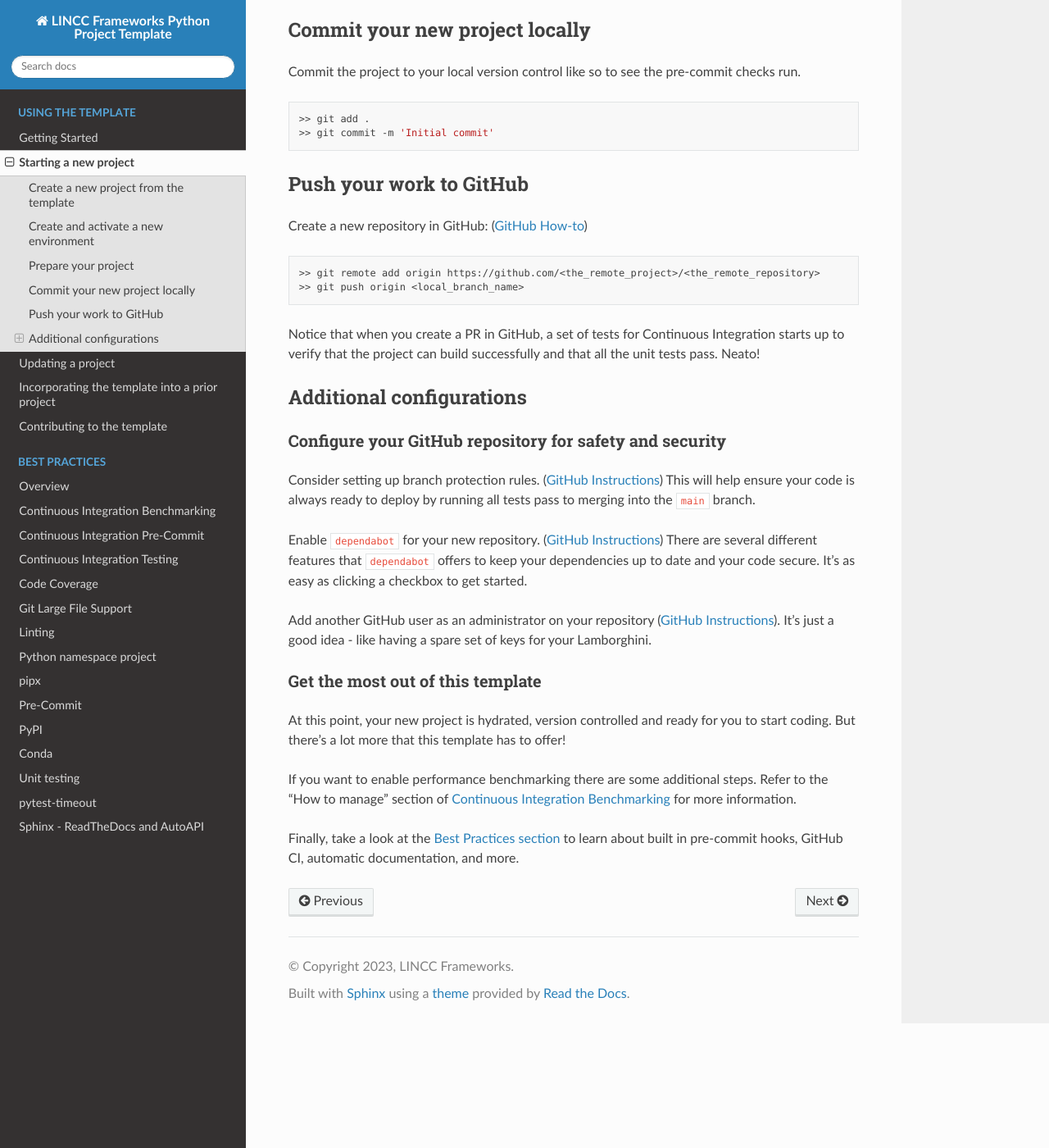
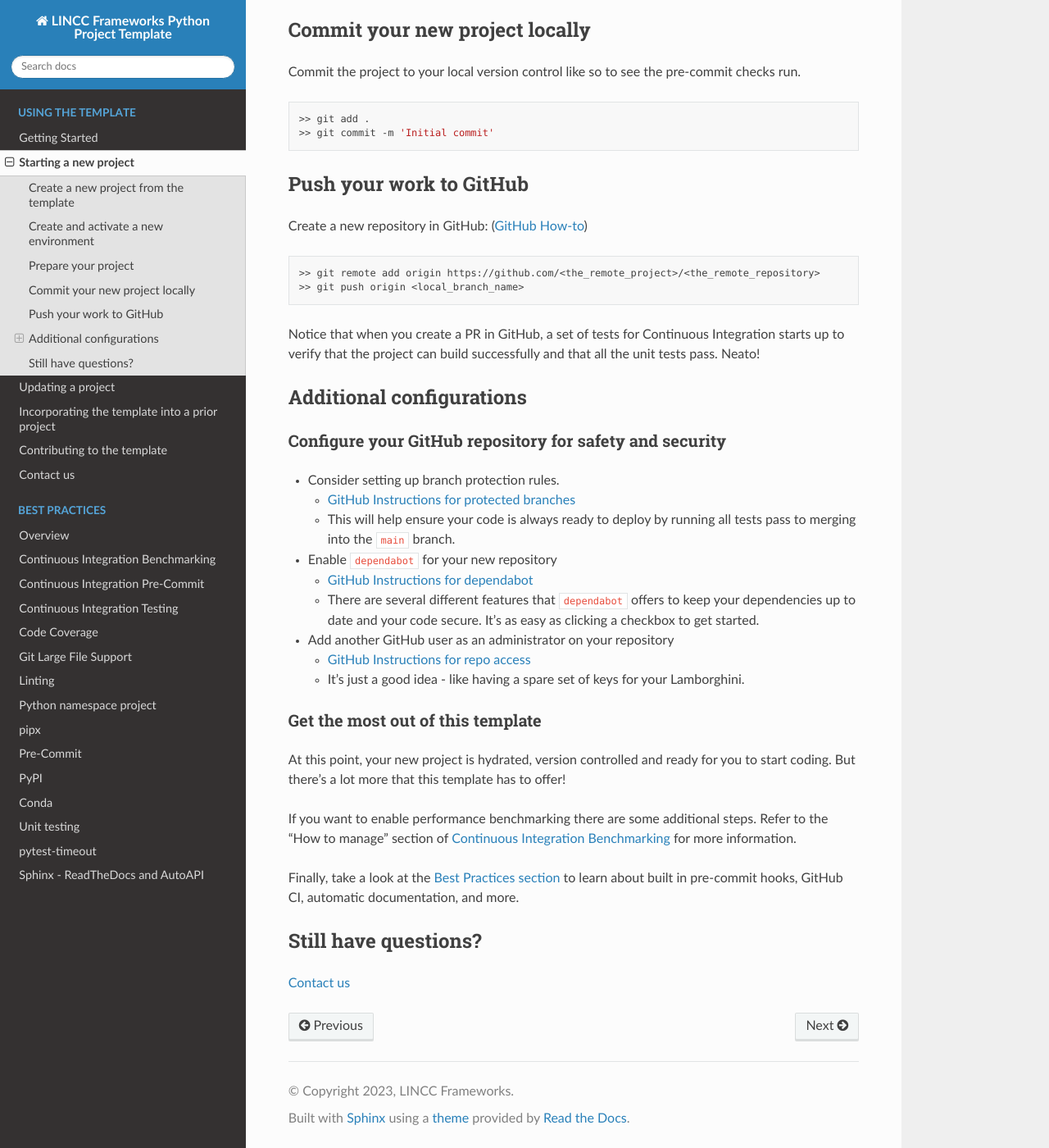
Before and after one commit to lincc-frameworks/python-project-template, a Sphinx documentation site: the page built from docs/source/new_project.rst, in a window 1280 px wide and 1400 px high, scrolled down 2698 px. Shown: the whole window at 82% size. Built offline with Sphinx 7.4.7 and the Read the Docs theme 2.0.0, drawn with Linux system fonts in a browser that asks for light colours; the version number could not be read and is left out.

Commit message:
Add page for contact information. (#350)

```diff
--- a/docs/index.rst
+++ b/docs/index.rst
@@ -7,6 +7,9 @@
 to focus on writing code.
 
 We think it's really neat, and we hope you do to!
+
+If you find it useful, or have any questions or concerns when using the template,
+please :doc:`/source/contact`
 
 .. important::
    These instructions assume you are using ``copier`` version 8.0 or newer. Some
@@ -21,6 +24,7 @@
    source/update_project
    source/existing_project
    source/contributing
+   source/contact
 
 .. toctree::
    :maxdepth: 1
--- a/docs/practices/overview.rst
+++ b/docs/practices/overview.rst
@@ -21,3 +21,8 @@
 * :doc:`sphinx`
 * :doc:`git-lfs`
 * :doc:`pytest_timeout`
+
+Still have questions?
+--------------------------------
+
+:doc:`/source/contact`
--- a/docs/source/contributing.rst
+++ b/docs/source/contributing.rst
@@ -12,6 +12,8 @@
 
 You can reach the team with bug reports, feature requests, and general inquiries
 by creating a new GitHub issue.
+
+:doc:`/source/contact`
 
 Create a branch
 -------------------------------------------------------------------------------
@@ -56,3 +58,5 @@
 for doing so are here.
 Use your best judgement when incrementing the version. i.e. is this a major,
 minor, or patch fix.
+
+Do you want to help out, but you're not sure how? :doc:`/source/contact`
--- a/docs/source/new_project.rst
+++ b/docs/source/new_project.rst
@@ -166,16 +166,22 @@
 Configure your GitHub repository for safety and security
 ********************************************************
 
-Consider setting up branch protection rules. (`GitHub Instructions <https://docs.github.com/en/repositories/configuring-branches-and-merges-in-your-repository/managing-protected-branches/about-protected-branches#require-pull-request-reviews-before-merging>`_)
-This will help ensure your code is always ready to deploy by running all tests
-pass to merging into the ``main`` branch.
+* Consider setting up branch protection rules.
 
-Enable ``dependabot`` for your new repository. (`GitHub Instructions <https://docs.github.com/en/code-security/getting-started/securing-your-repository#managing-dependabot-security-updates>`_)
-There are several different features that ``dependabot`` offers to keep your dependencies
-up to date and your code secure. It's as easy as clicking a checkbox to get started.
+  * `GitHub Instructions for protected branches <https://docs.github.com/en/repositories/configuring-branches-and-merges-in-your-repository/managing-protected-branches/about-protected-branches#require-pull-request-reviews-before-merging>`_
+  * This will help ensure your code is always ready to deploy by running all tests
+    pass to merging into the ``main`` branch.
 
-Add another GitHub user as an administrator on your repository (`GitHub Instructions <https://docs.github.com/en/repositories/managing-your-repositorys-settings-and-features/managing-repository-settings/managing-teams-and-people-with-access-to-your-repository>`_).
-It's just a good idea - like having a spare set of keys for your Lamborghini.
+* Enable ``dependabot`` for your new repository
+
+  * `GitHub Instructions for dependabot <https://docs.github.com/en/code-security/getting-started/securing-your-repository#managing-dependabot-security-updates>`_
+  * There are several different features that ``dependabot`` offers to keep your dependencies
+    up to date and your code secure. It's as easy as clicking a checkbox to get started.
+
+* Add another GitHub user as an administrator on your repository
+
+  * `GitHub Instructions for repo access <https://docs.github.com/en/repositories/managing-your-repositorys-settings-and-features/managing-repository-settings/managing-teams-and-people-with-access-to-your-repository>`_
+  * It's just a good idea - like having a spare set of keys for your Lamborghini.
 
 Get the most out of this template
 *********************************
@@ -188,3 +194,8 @@
 
 Finally, take a look at the :doc:`Best Practices section <../practices/overview>` to learn about
 built in pre-commit hooks, GitHub CI, automatic documentation, and more.
+
+Still have questions?
+-------------------------------------------------------------------------------
+
+:doc:`/source/contact`
--- a/docs/source/update_project.rst
+++ b/docs/source/update_project.rst
@@ -136,3 +136,9 @@
 in reproducing it all here.
 For all the details about updating with Copier checkout the
 `original documentation <https://copier.readthedocs.io/en/latest/updating/>`_.
+
+
+Still have questions?
+-------------------------------------
+
+:doc:`/source/contact`
```
Also changed, not shown: README.md (+2 -2 lines), docs/source/contact.rst (added, +12 -0 lines), docs/source/existing_project.rst (+6 -5 lines).
